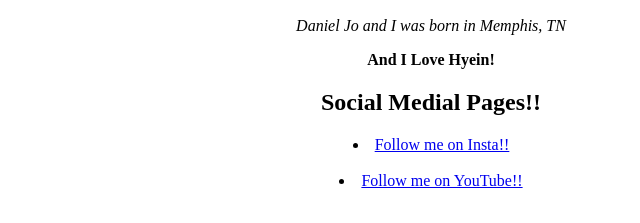
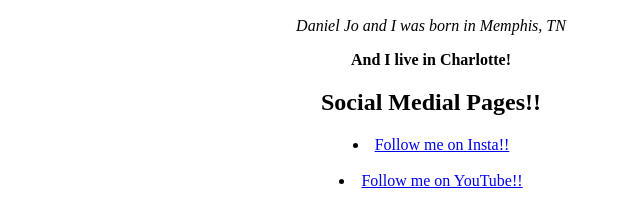
Before and after one commit to danieljo9418/danieljo.github.io, a plain HTML site: page index.html in a window 1280 px wide. Shown: the part 356-579 px from the top of the page, 209-849 px from the left. Drawn offline with Linux system fonts and the light colour scheme.

Commit message:
Update index.html

```diff
--- a/index.html
+++ b/index.html
@@ -23,7 +23,7 @@
     <img src = "me.png" width="200" height="200" alt="Daniel Jo picture not found"
     title="this is Daniel"><br>
   <p><em>Daniel Jo and I was born in Memphis, TN</em></p>
-  <p><b>And I Love Hyein!</b></p>
+  <p><b>And I live in Charlotte!</b></p>
 
 
   <h2>Social Medial Pages!!</h2>
```
